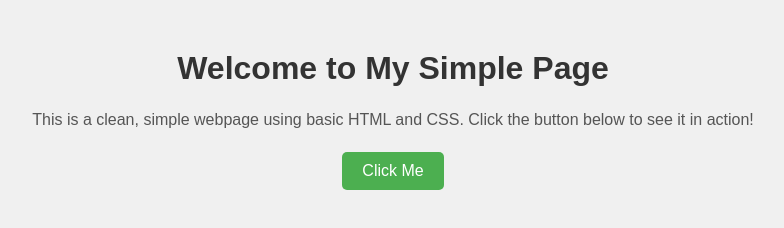
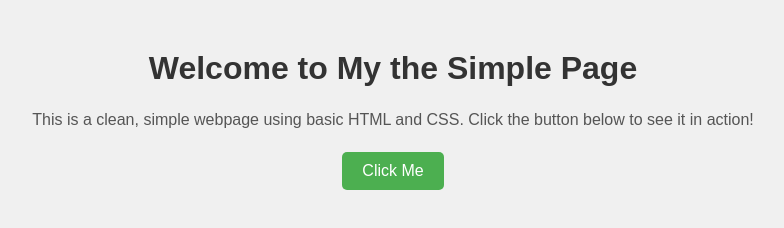
Before and after one commit to testneoc1-collab/myrepo, a plain HTML site: page index.html in a window 1280 px wide. Shown: the whole page, without its empty margins (247-1031 px from the left). Drawn offline with Linux system fonts and the light colour scheme.

Commit message:
changed vr

```diff
--- a/index.html
+++ b/index.html
@@ -48,7 +48,7 @@
 </head>
 <body>
 
-  <h1>Welcome to My Simple Page</h1>
+  <h1>Welcome to My  the Simple Page</h1>
   <p>This is a clean, simple webpage using basic HTML and CSS. Click the button below to see it in action!</p>
   <button onclick="alert('Hello! You clicked the button.')">Click Me</button>
 
```
